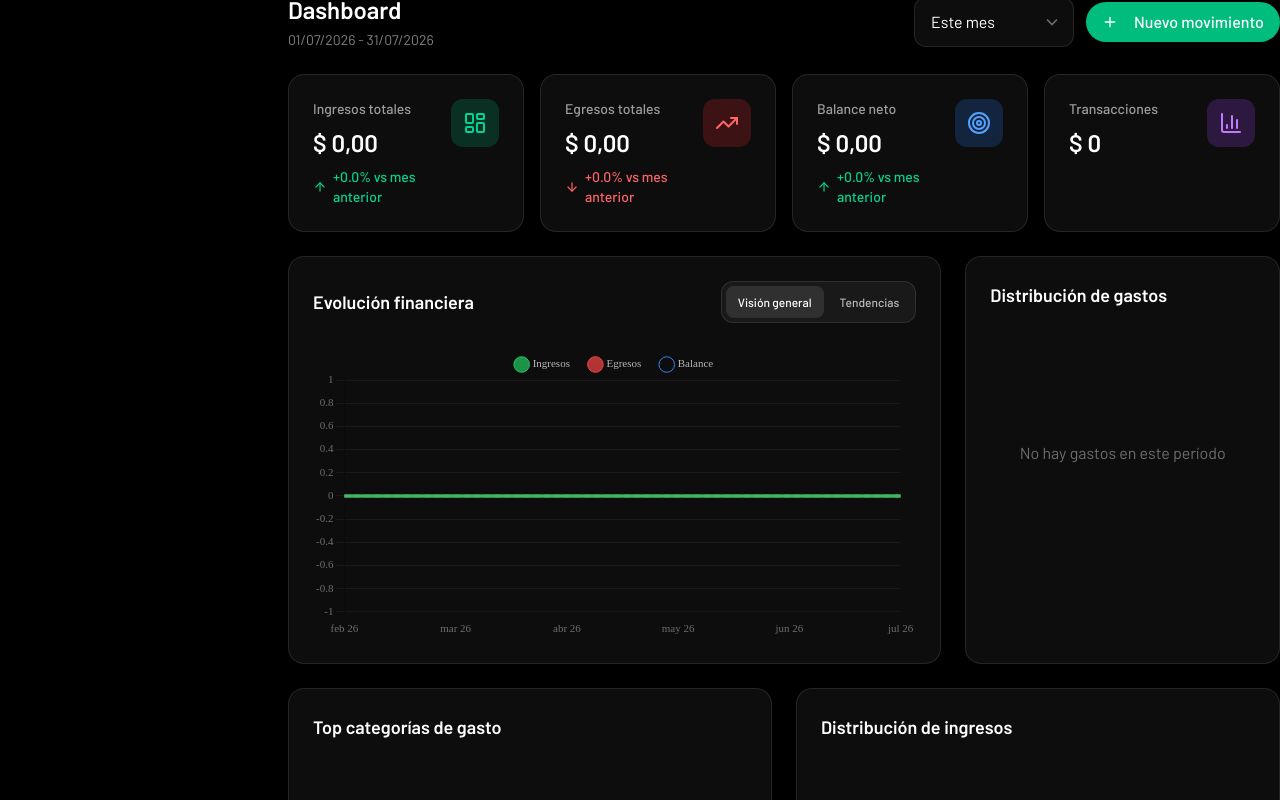
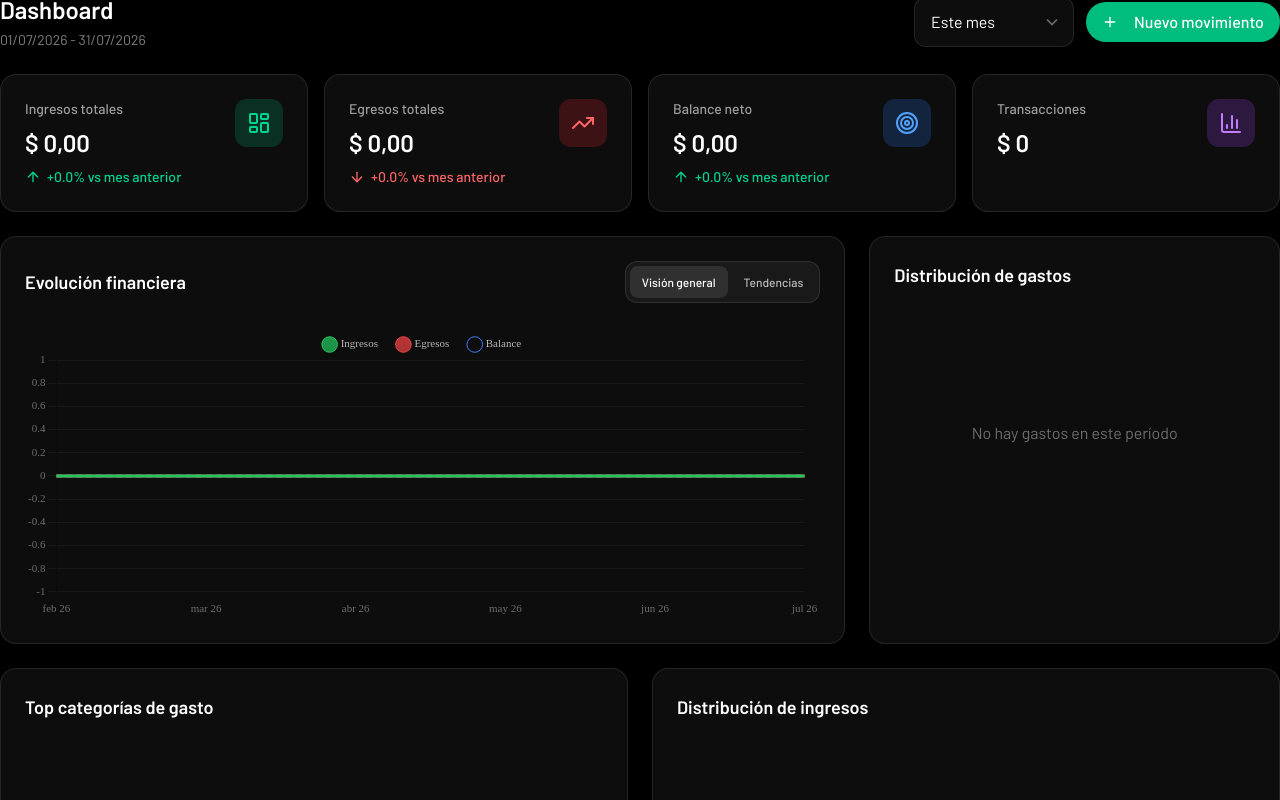
Before and after one commit to tom-cyber312/proxima-web, a React (Vite) app: page /dashboard in a window 1280 px wide. Shown: the part 881-1681 px from the top of the page. Built offline with nearby package versions, Linux system fonts and the light colour scheme.

Commit message:
fix: select dropdown dark mode, content layout offset, checkbox/radio visibility

```diff
--- a/src/components/layout/index.tsx
+++ b/src/components/layout/index.tsx
@@ -443,7 +443,7 @@ export const MainLayout = ({ children }: { children: ReactNode }) => {
       <div className="min-h-screen bg-black text-white">
         <Header />
         <Sidebar isOpen={sidebarOpen || !isMobile} onClose={() => setSidebarOpen(false)} />
-        <main className="lg:ml-72 min-h-screen">
+        <main className="min-h-screen">
           <PageTransition>{children}</PageTransition>
         </main>
         {isMobile && (
--- a/src/components/ui/index.tsx
+++ b/src/components/ui/index.tsx
@@ -206,6 +206,7 @@ export const Checkbox = forwardRef<HTMLInputElement, React.InputHTMLAttributes<H
         type="checkbox"
         className={cn(
           'mt-1 w-4 h-4 rounded border-white/20 text-emerald-500',
+          'appearance-none',
           'focus:ring-2 focus:ring-emerald-500 focus:ring-offset-2 focus:ring-offset-black',
           'checked:bg-emerald-500 checked:border-emerald-500',
           'transition-colors'
@@ -262,6 +263,7 @@ export const RadioGroup = forwardRef<HTMLDivElement, { name: string; value: stri
             onChange={() => onChange(opt.value)}
             className={cn(
               'w-4 h-4 text-emerald-500 border-white/20',
+              'appearance-none',
               'focus:ring-2 focus:ring-emerald-500 focus:ring-offset-2 focus:ring-offset-black'
             )}
           />
--- a/src/index.css
+++ b/src/index.css
@@ -15,6 +15,7 @@
 
   html {
     scroll-behavior: smooth;
+    color-scheme: dark;
   }
 
   body {
@@ -22,6 +23,15 @@
     background: #000;
     color: #fff;
     overflow-x: hidden;
+  }
+
+  select, select option {
+    color-scheme: dark;
+  }
+
+  select option {
+    background-color: #1a1a1a;
+    color: #fff;
   }
 
   ::selection {
--- a/src/pages/export/index.tsx
+++ b/src/pages/export/index.tsx
@@ -390,7 +390,7 @@ export const ExportPage = () => {
                   type="checkbox"
                   checked={includeCharts}
                   onChange={(e) => setIncludeCharts(e.target.checked)}
-                  className="w-4 h-4 rounded border-white/20 bg-white/5 text-emerald-500 focus:ring-emerald-500"
+                  className="w-4 h-4 rounded border-white/20 bg-white/5 text-emerald-500 focus:ring-emerald-500 appearance-none"
                 />
                 <span className="text-white/80 text-sm">Incluir gráficos (solo PDF/Excel)</span>
               </label>
--- a/src/pages/users/index.tsx
+++ b/src/pages/users/index.tsx
@@ -504,7 +504,7 @@ const UserForm = ({
                       type="checkbox"
                       {...register('businessIds')}
                       value={biz.id}
-                      className="w-4 h-4 rounded border-white/20 bg-white/5 text-emerald-500 focus:ring-emerald-500"
+                      className="w-4 h-4 rounded border-white/20 bg-white/5 text-emerald-500 focus:ring-emerald-500 appearance-none"
                     />
                     <div className="flex items-center gap-2">
                       <div className="w-6 h-6 rounded-lg flex items-center justify-center" style={{ backgroundColor: biz.color + '20', color: biz.color }}>
```
